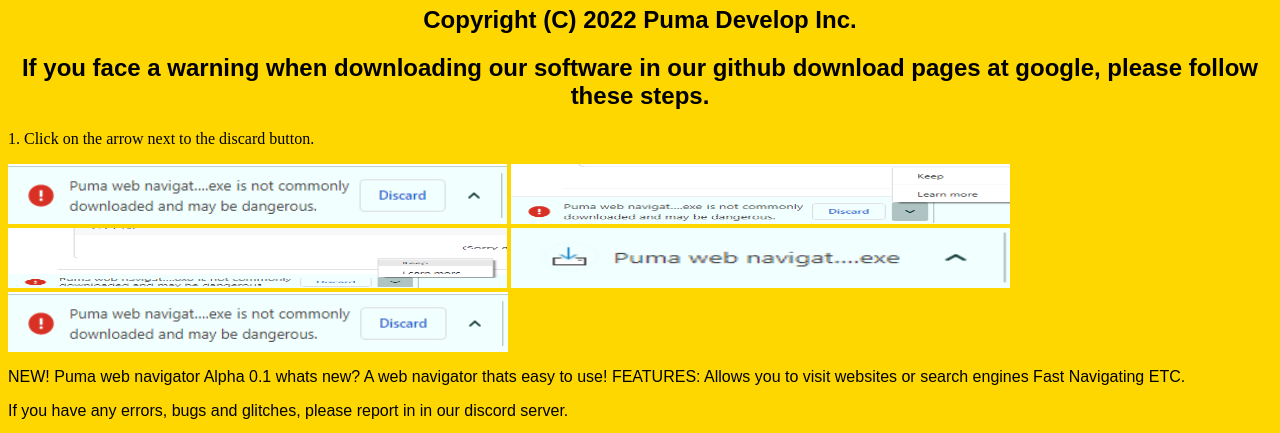
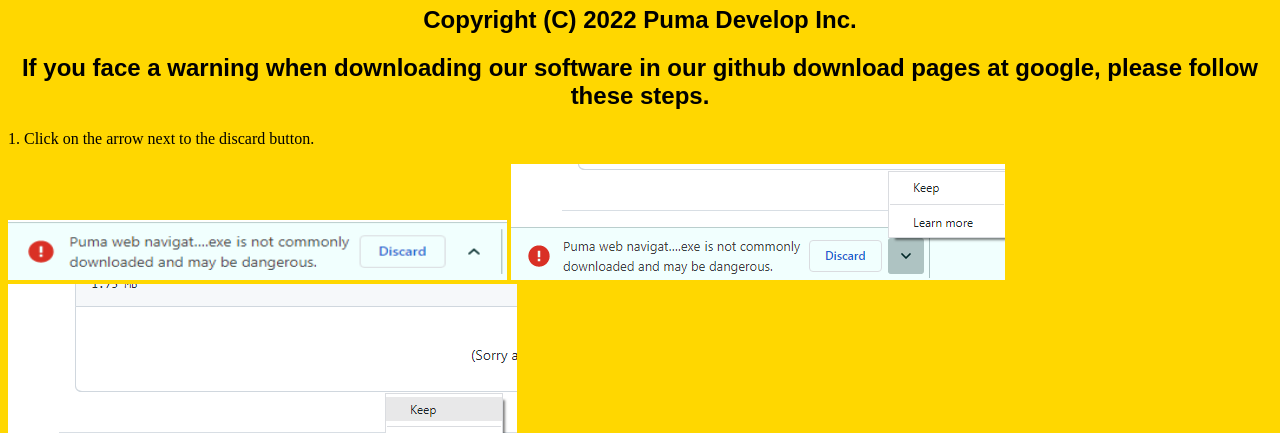
Before and after one commit to PumaDevelopInc/Official-website-of-Puma-Develop-Inc., a plain HTML site: page index.html in a window 1280 px wide. Shown: the part 60-493 px from the top of the page. Drawn offline with Linux system fonts and the light colour scheme.

Commit message:
Update index.html

```diff
--- a/index.html
+++ b/index.html
@@ -4,12 +4,11 @@
 <h2 style="font-family: sans-serif">If you face a warning when downloading our software in our github download pages at google, please follow these steps.</h2>
 <p syle="font-family: sans-serif">1. Click on the arrow next to the discard button.</p>
 <img src="step1.png" alt="step 1" width="499" height="60">
-<img src="step2.png" alt="step 2" width="499" height="60">
-<img src="step3.png" alt="step 3" width="499" height="60">
-<img src="output.png" alt="output" width="499" height="60">
+<img src="step2.png">
+<img src="step3.png">
+<img src="output.png">
 
 
-<img src="step1.png" alt="step 1" width="500" height="60">
 
 
 
```
